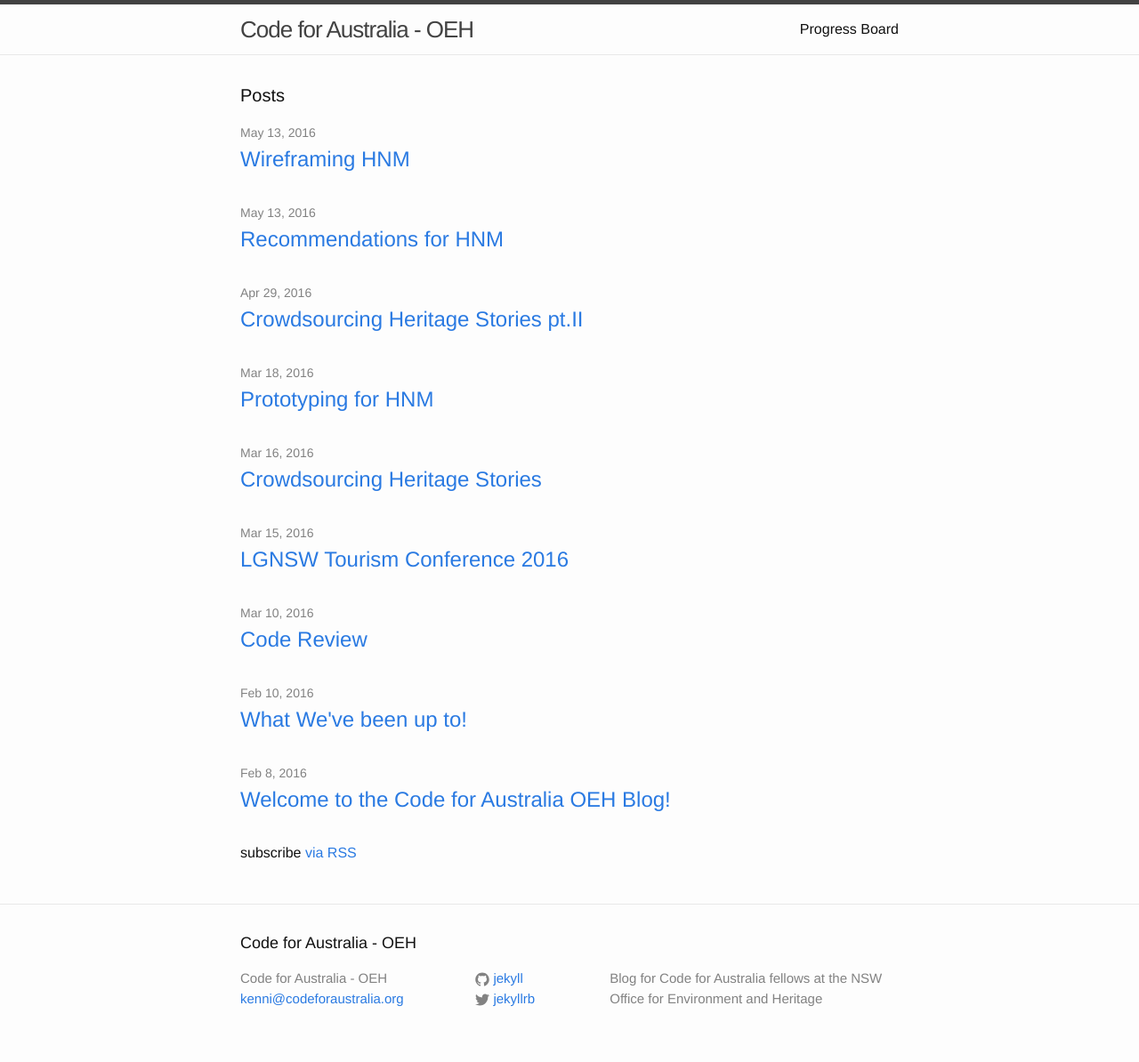
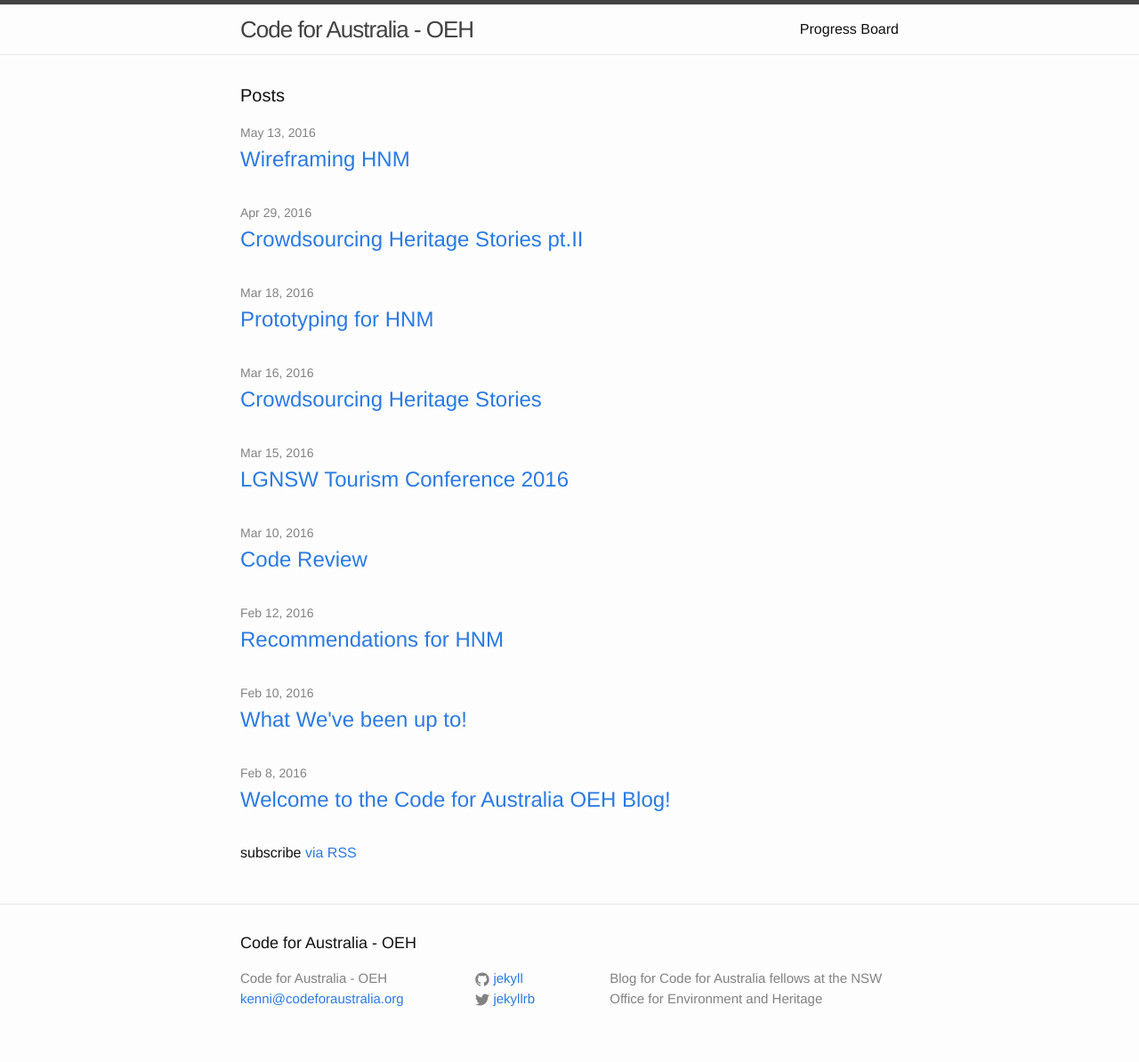
Before and after one commit to CodeforAustralia/oeh-blog, a Jekyll site: the page built from index.html, in a window 1280 px wide. Shown: the whole page at 89% size. Built offline with Jekyll 4.4.1, drawn with Linux system fonts in a browser that asks for light colours.

Commit message:
date update.
heh heh

```diff
--- a/_posts/2016-05-13-hnm-recommendations.md
+++ b/_posts/2016-02-12-hnm-recommendations.md
@@ -1,7 +1,7 @@
 ---
 layout: post
 title:  "Recommendations for HNM"
-date:   2016-05-13 11:35:00 +1100
+date:   2016-02-12 11:35:00 +1100
 author: Jesse Morabito
 categories: update
 ---
```
